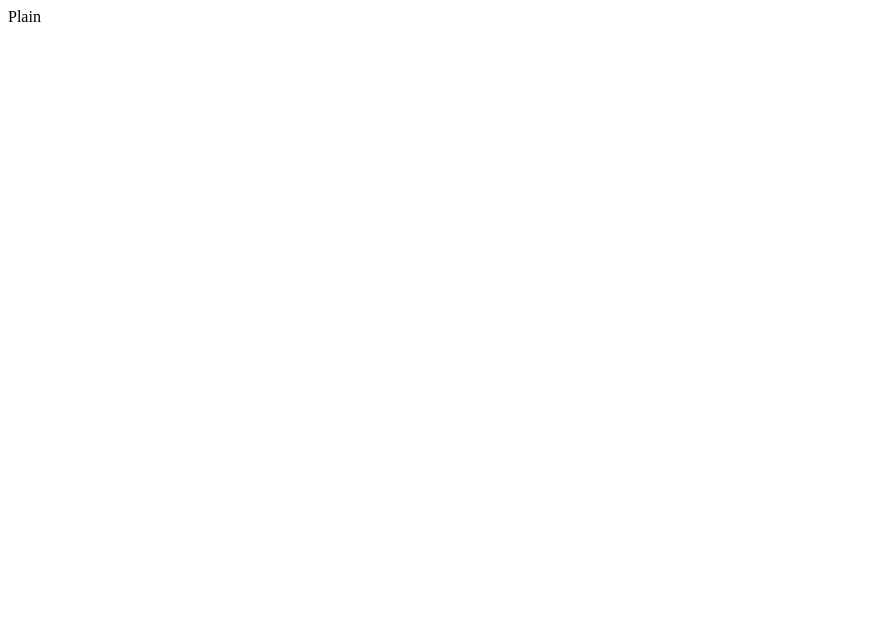
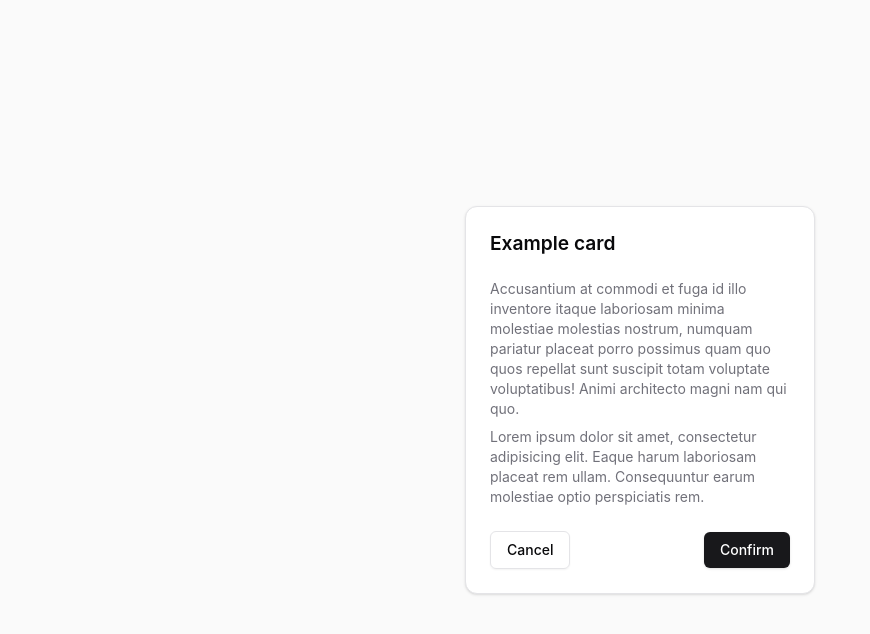
Before and after one commit to matmedev/react-styling-example, a React (Vite) app: page /01plain in a window 1280 px wide. Shown: the top 634 px of the page, without its empty margins (0-870 px from the left). Built offline with nearby package versions, Linux system fonts and the light colour scheme.

Commit message:
Implemented Plain CSS page

```diff
--- a/src/pages/01_plain_css/PlainCssPage.tsx
+++ b/src/pages/01_plain_css/PlainCssPage.tsx
@@ -1,5 +1,27 @@
+import "./plain.css";
+
 function PlainCssPage() {
-    return (<div>Plain</div>)
+    return (
+        <div className="container">
+            <div className="card">
+                <div className="header">
+                    <h1 className="title">Example card</h1>
+                </div>
+                <div className="body">
+                    <p className="paragraph">
+                        Accusantium at commodi et fuga id illo inventore itaque laboriosam minima molestiae molestias nostrum, numquam pariatur placeat porro possimus quam quo quos repellat sunt suscipit totam voluptate voluptatibus! Animi architecto magni nam qui quo.
+                    </p>
+                    <p className="paragraph">
+                        Lorem ipsum dolor sit amet, consectetur adipisicing elit. Eaque harum laboriosam placeat rem ullam. Consequuntur earum molestiae optio perspiciatis rem.
+                    </p>
+                </div>
+                <div className="footer">
+                    <button className="button-cancel" type="button">Cancel</button>
+                    <button className="button-confirm" type="button">Confirm</button>
+                </div>
+            </div>
+        </div>
+    )
 }
 
 export default PlainCssPage;
--- /dev/null
+++ b/src/pages/01_plain_css/plain.css
@@ -0,0 +1,99 @@
+* {
+    box-sizing: border-box;
+    margin: 0;
+    font-family: Inter,ui-sans-serif,system-ui,-apple-system;
+}
+
+button {
+    font-family: inherit;
+    font-size: 100%;
+    font-weight: inherit;
+    line-height: inherit;
+    color: inherit;
+    margin: 0;
+    padding: 0;
+    text-transform: none;
+    background-color: transparent;
+    background-image: none;
+    cursor: pointer;
+    border: none;
+}
+
+.container {
+    background: #fafafa;
+    height: 100vh;
+    width: 100vw;
+
+    display: grid;
+    place-items: center;
+}
+
+.card {
+    max-width: 350px;
+    box-shadow: 0 1px 3px 0 rgba(0,0,0,.1),0 1px 2px -1px rgba(0,0,0,.1);
+    color: rgb(9, 9, 11);
+    background: #fff;
+    border: 1px solid hsl(240, 5.9%, 90%);
+    border-radius: 12px;
+}
+
+.card > .header {
+    padding: 1.5rem;
+}
+
+.card > .header > .title {
+    font-weight: 600;
+    font-size: 1.2rem;
+}
+
+.card > .body {
+    display: flex;
+    flex-direction: column;
+    gap: 8px;
+    padding: 0 1.5rem 1.5rem;
+}
+
+.card > .body > .paragraph {
+    font-size: 14px;
+    line-height: 20px;
+    color: rgb(113, 113, 122);
+}
+
+.card > .footer {
+    padding: 0 1.5rem 1.5rem;
+    display: flex;
+    align-items: center;
+    justify-content: space-between;
+}
+
+.button-cancel {
+    box-shadow: 0 1px 2px 0 rgba(0,0,0,.05);
+    font-weight: 500;
+    font-size: 14px;
+    line-height: 20px;
+    padding: 8px 16px;
+    border-radius: 6px;
+
+    background-color: transparent;
+    border: 1px solid hsl(240, 5.9%, 90%);
+}
+
+.button-cancel:hover {
+    background-color: hsl(240, 4.8%, 95.9%);
+}
+
+.button-confirm {
+    box-shadow: 0 1px 3px 0 rgba(0,0,0,.1),0 1px 2px -1px rgba(0,0,0,.1);
+    font-weight: 500;
+    font-size: 14px;
+    line-height: 20px;
+    padding: 8px 16px;
+    border-radius: 6px;
+
+    color: white;
+    background-color: hsl(240, 5.9%, 10%);
+}
+
+.button-confirm:hover {
+    background-color: hsla(240, 5.9%, 10%, 0.9);
+}
```
